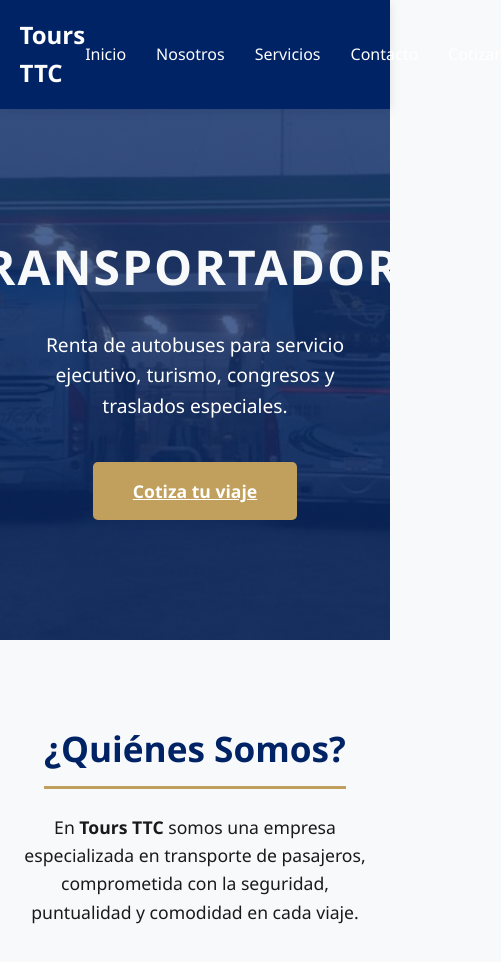
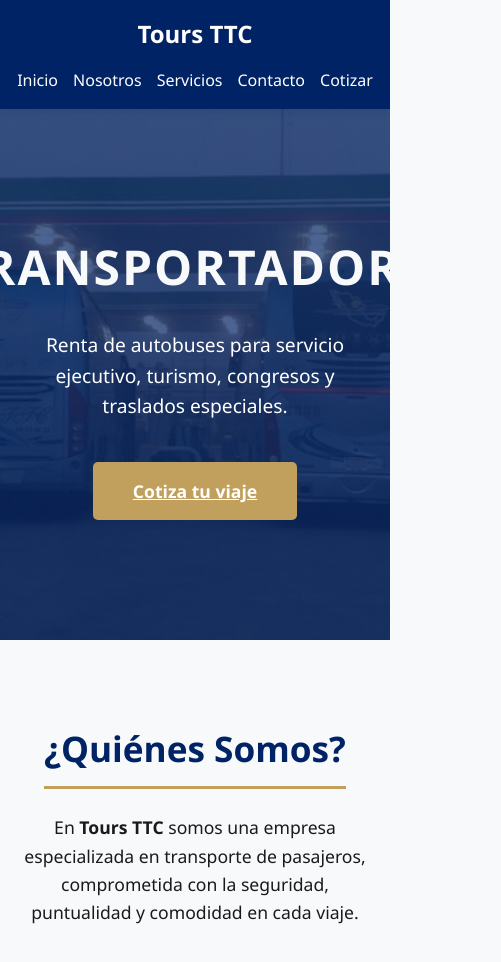
Before and after one commit to Recaclo/ToursTTC, a React (Vite) app: page / in a window 390 px wide. Shown: the top 962 px of the page, 501 px wide, since content can reach past the window. Built offline with nearby package versions, Linux system fonts and the light colour scheme.

Commit message:
Resposive

```diff
--- a/src/App.css
+++ b/src/App.css
@@ -86,7 +86,7 @@
 /* Grid de Servicios */
 .lista-servicios {
   display: grid;
-  grid-template-columns: repeat(auto-fit, minmax(300px, 1fr));
+  grid-template-columns: repeat(auto-fit, minmax(min(100%, 300px), 1fr));
   gap: 25px;
   list-style: none;
   padding: 0;
@@ -148,7 +148,7 @@
 
 .grid-mision-vision {
   display: grid;
-  grid-template-columns: repeat(auto-fit, minmax(300px, 1fr));
+  grid-template-columns: repeat(auto-fit, minmax(min(100%, 300px), 1fr));
   gap: 40px;
   max-width: 1200px;
   margin: 0 auto;
@@ -221,7 +221,7 @@
 
 .grid-servicios {
   display: grid;
-  grid-template-columns: repeat(auto-fit, minmax(300px, 1fr));
+  grid-template-columns: repeat(auto-fit, minmax(min(100%, 300px), 1fr));
   gap: 30px;
   margin-top: 20px;
 }
--- a/src/index.css
+++ b/src/index.css
@@ -20,6 +20,7 @@
   background-color: var(--blanco-hueso);
   color: var(--negro);
   line-height: 1.6;
+  overflow-x: hidden;
 }
 
 /* Navbar Global */
@@ -54,6 +55,20 @@
   color: var(--azul-claro);
 }
 
+@media (max-width: 768px) {
+  .navbar {
+    flex-direction: column;
+    padding: 15px;
+    text-align: center;
+  }
+  .nav-links {
+    flex-wrap: wrap;
+    justify-content: center;
+    gap: 15px;
+    margin-top: 15px;
+  }
+}
+
 /* Footer Global */
 .footer {
   width: 100%;
```
